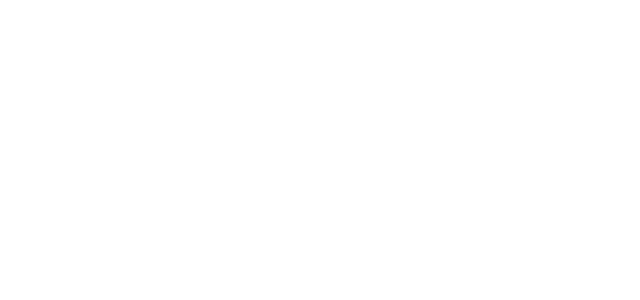
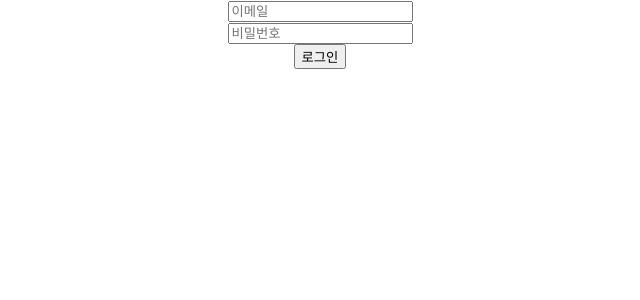
Before and after one commit to phso7276/wanted-pre-onboarding-frontend, a React (Create React App) app: page /signin in a window 1280 px wide. Before the commit this address had no page. Shown: the top 300 px of the page, without its empty margins (320-960 px from the left). Built offline with nearby package versions, Linux system fonts and the light colour scheme.

Commit message:
Feat: Assignment 3 완료 (#2)
- 로그인 페이지에서 버튼을 클릭 시, 로그인을 진행하고 로그인이 정상적으로 완료되었을 시 /todo 경로로 이동
- 응답받은 JWT는 로컬 스토리지에 저장

```diff
--- a/src/App.js
+++ b/src/App.js
@@ -1,14 +1,15 @@
-import logo from "./logo.svg";
 import "./App.css";
 import { Route, Routes } from "react-router-dom";
 
-import SignupPage from "./pages/Signup/SiginupPage";
+import SignupPage from "pages/Signup/SiginupPage";
+import SigninPage from "pages/Signin/SigninPage";
 
 function App() {
   return (
     <div className="App">
       <Routes>
         <Route path="signup" element={<SignupPage />}></Route>
+        <Route path="signin" element={<SigninPage />}></Route>
       </Routes>
     </div>
   );
--- /dev/null
+++ b/src/pages/Signin/SigninPage.jsx
@@ -0,0 +1,58 @@
+import React, { useState, useEffect } from "react";
+import { useNavigate } from "react-router";
+import Input from "components/atoms/Input";
+import Button from "components/atoms/button";
+import { signinApi } from "services/apis/userApi";
+
+const SigninPage = () => {
+  const [form, setForm] = useState({
+    email: "",
+    password: "",
+  });
+
+  const navigate = useNavigate();
+
+  const onClickHandler = () => {
+    signinApi(form).then((res) => {
+      console.log(res);
+      if (res.status === 200) {
+        //access token local storage에 저장
+        localStorage.setItem("token", res.data["access_token"]);
+        navigate("/todo");
+      }
+    });
+  };
+
+  const changeEmail = (e) => {
+    setForm({ ...form, email: e.target.value });
+  };
+  const changePassword = (e) => {
+    setForm({ ...form, password: e.target.value });
+  };
+  return (
+    <div>
+      <Input
+        testid="email-input"
+        type="email"
+        placeholder="이메일"
+        value={form.email}
+        handler={changeEmail}
+      />
+      <Input
+        testid="password-input"
+        type="password"
+        placeholder="비밀번호"
+        value={form.password}
+        handler={changePassword}
+      />
+      <Button
+        testid="signin-button"
+        type="button"
+        text="로그인"
+        onClickHandler={onClickHandler}
+      />
+    </div>
+  );
+};
+
+export default SigninPage;
--- /dev/null
+++ b/src/services/apis/userApi.js
@@ -0,0 +1,16 @@
+import { baseInstance } from "utils/instance";
+
+/** 로그인 api */
+export const signinApi = async (userInfo, expirationDate) => {
+  try {
+    const response = await baseInstance.post("/auth/signin", userInfo);
+
+    // if (response.data["status"] === 200) {
+    //   Storage.setCurrentUser(userInfo["user_id"]);
+    // }
+
+    return response;
+  } catch (error) {
+    console.error("error", error);
+  }
+};
```
Also changed, not shown: src/pages/Signin/index.js (added), src/pages/Signup/SiginupPage.jsx (renamed from src/pages/Signup/SiginupPage.js), src/services/apis/signupApi.js (renamed from src/apis/signupApi.js), src/services/storage/storage.js (added).
